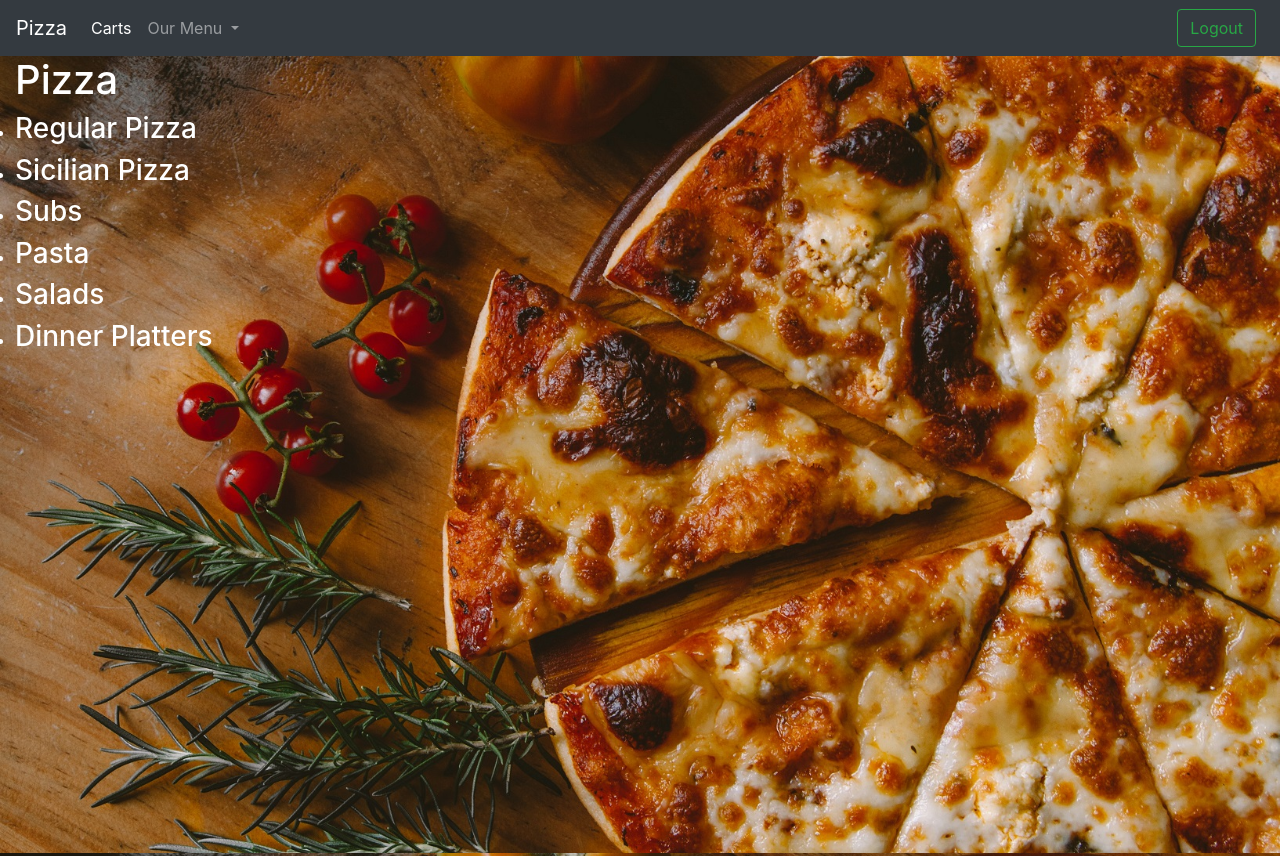
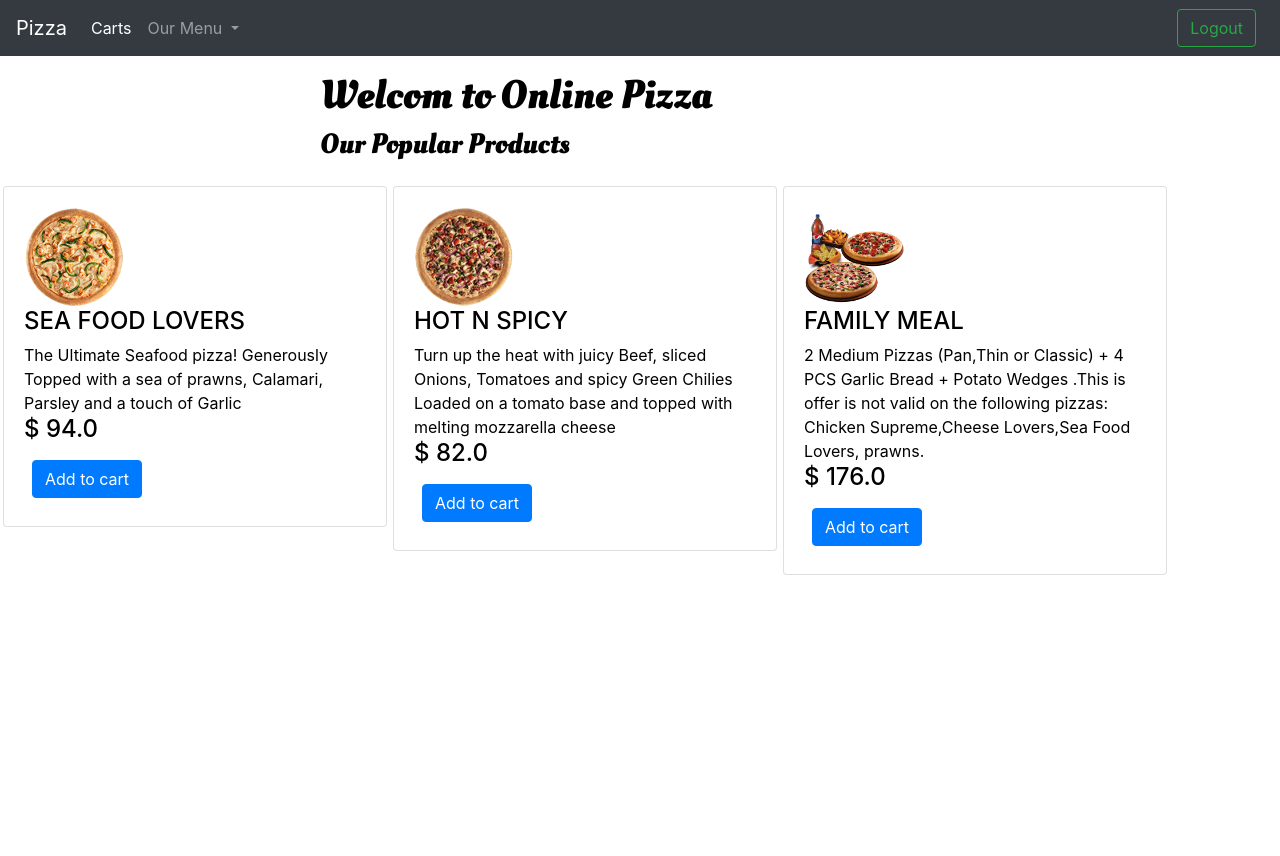
Before and after one commit to MotazBellah/pizza, a Django app: page / in a window 1280 px wide. After the commit the page ends 575 px from the top, so only its background shows below. Run offline with Django 3.2, Linux system fonts and the light colour scheme; a user stored in the database is signed in; data comes from the database, SQL or seed files in the repository; both versions use the stored data as it was after the commit; parts of the project's set-up code (start-up, migrations or seed data) failed here and were passed over; some libraries are stand-ins or nearby versions.

Commit message:
Create Product model to allow the owner to create list with some special products

```diff
--- a/restaurant/pizza/admin.py
+++ b/restaurant/pizza/admin.py
@@ -1,5 +1,5 @@
 from django.contrib import admin
-from .models import Type, Menu, Size, Topping, Order, Purchase
+from .models import Type, Menu, Size, Topping, Order, Purchase, Product
 # Register your models here.
 
 admin.site.register(Type)
@@ -8,3 +8,4 @@ admin.site.register(Size)
 admin.site.register(Topping)
 admin.site.register(Order)
 admin.site.register(Purchase)
+admin.site.register(Product)
--- a/restaurant/pizza/models.py
+++ b/restaurant/pizza/models.py
@@ -53,3 +53,13 @@ class Purchase(models.Model):
 
     def __str__(self):
         return f"{self.user}, {self.order}, {self.price}"
+
+
+class Product(models.Model):
+    titel = models.CharField(max_length=64)
+    description = models.TextField()
+    photo = models.ImageField()
+    price = models.FloatField(default=0.0)
+
+    def __str__(self):
+        return f"{self.titel}, {self.description}, {self.price}"
--- a/restaurant/pizza/static/app.css
+++ b/restaurant/pizza/static/app.css
@@ -4,13 +4,6 @@ html, body {
     height:100%;
 }
 
-body {
-  background: url(pizza3.jpg) no-repeat center center fixed;
-  background-size: cover;
-  height: 100%;
-  color: white;
-
-}
 
 * {
     margin: 0;
@@ -18,6 +11,54 @@ body {
     box-sizing: border-box;
     color: white;
 }
+
+
+#menu, #carts {
+  background: url(pizza3.jpg) no-repeat center center fixed;
+  background-size: cover;
+  height: 100%;
+  width: 100%;
+  color: white;
+  margin: 0;
+
+}
+
+
+.home {
+    margin: 0;
+    padding: 0;
+    width: 100%;
+    height: 100%;
+    background-color: white;
+    box-sizing: border-box;
+}
+
+.contain {
+  width: 50%;
+  margin: 0 auto;
+  height: 100%;
+  font-family: 'Oleo Script', cursive;
+}
+
+.home h1, h5, p, h4, span, h3 {
+    color: black;
+}
+
+.card {
+    width: 30%;
+    margin: 3px;
+    float: left;
+}
+
+.card img {
+    width: 100px;
+    height: 100px;
+}
+
+/* .home img {
+    width: 100%;
+    height: 400px;
+} */
 
 .food {
     display: none;
--- a/restaurant/pizza/templates/pizza/index2.html
+++ b/restaurant/pizza/templates/pizza/index2.html
@@ -1,14 +1,34 @@
 {% extends "pizza/layout.html" %}
+{% load static %}
 
 {% block title %}Pizza{% endblock %}
 
-{% block body %}
-    <h1>Pizza</h1>
-    <ul>
-        {% for i in category%}
-            <li><a href="{% url 'menus' i.id %}"><h3>{{ i }}</h3></a></li>
-        {% endfor %}
-    </ul>
+{% block content %}
+<div class="home">
+    <div class="contain mt-3">
+        <h1>Welcom to Online Pizza</h1>
+        <h3>Our Popular Products</h3>
+    </div>
+
+    {% for i in products %}
+
+    <div class="card mt-3">
+    <div class="card-body clearfix">
+        <img class="float-left" src="{{ i.photo.url }}" alt="">
+        <div class="card-content float-right">
+            <h4>{{ i.titel }}</h4>
+            <span>{{ i.description}}</span>
+            <h4>$ {{ i.price}}</h4>
+            <form  action="" method="post">
+                    <input class="btn btn-primary button m-2" type="submit" value="Add to cart">
+            </form>
+        </div>
+    </div>
+</div>
+{% endfor %}
+
+
+</div>
 
 
 
--- a/restaurant/pizza/templates/pizza/layout.html
+++ b/restaurant/pizza/templates/pizza/layout.html
@@ -12,12 +12,12 @@
     <link rel="stylesheet" href="https://stackpath.bootstrapcdn.com/bootstrap/4.4.1/css/bootstrap.min.css" integrity="sha384-Vkoo8x4CGsO3+Hhxv8T/Q5PaXtkKtu6ug5TOeNV6gBiFeWPGFN9MuhOf23Q9Ifjh" crossorigin="anonymous">
 
     <link href="https://fonts.googleapis.com/css2?family=Caveat:wght@700&family=Satisfy&display=swap" rel="stylesheet">
-
+<link href="https://fonts.googleapis.com/css2?family=Oleo+Script:wght@700&display=swap" rel="stylesheet">
     <title>{% block title %}{% endblock %}</title>
   </head>
   <body>
 
-          <nav class="navbar navbar-dark bg-dark navbar-expand-lg">
+          <nav class="navbar navbar-dark bg-dark navbar-expand-lg my-0">
           <button class="navbar-toggler" type="button" data-toggle="collapse" data-target="#navbarTogglerDemo03" aria-controls="navbarTogglerDemo03" aria-expanded="false" aria-label="Toggle navigation">
             <span class="navbar-toggler-icon"></span>
           </button>
@@ -39,7 +39,7 @@
                   </div>
             </li>
             </ul>
-            <form class="form-inline my-2 my-lg-0">
+            <form class="form-inline my-lg-0">
                 {% if request.user.is_authenticated%}
                     <a href="{% url 'signout' %}" class="btn btn-outline-success m-2 my-sm-0">Logout</a>
                 {% else %}
@@ -50,7 +50,11 @@
             </form>
           </div>
         </nav>
-    <div class="container-fluid w-100 h-100">
+    <div class="">
+        {% block content %}
+        {% endblock %}
+    </div>
+    <div class="container-fluid">
           {% block body %}{% endblock %}
      </div>
 
--- a/restaurant/pizza/templates/pizza/menu.html
+++ b/restaurant/pizza/templates/pizza/menu.html
@@ -2,8 +2,8 @@
 
 {% block title %}Pizza{% endblock %}
 
-{% block body %}
-    <div id="menu" class="mt-3">
+{% block content %}
+    <div id="menu">
         <div class="row align-items-center h-100 clearfix">
             <div class="left-side">
                 <ul class="list-group">
--- a/restaurant/pizza/templates/pizza/payment.html
+++ b/restaurant/pizza/templates/pizza/payment.html
@@ -152,7 +152,7 @@ table a {
 </style>
 </head>
 
-<body>
+<body id="carts">
 
   <div class="wrapper" id="collapseStripe">
   <script src="https://js.stripe.com/v3/"></script>
--- a/restaurant/pizza/views.py
+++ b/restaurant/pizza/views.py
@@ -4,7 +4,7 @@ from django.contrib.auth import login, logout, authenticate
 from django.contrib.auth.models import User
 from django.urls import reverse
 from django.shortcuts import render
-from .models import Type, Size, Topping, Order, Menu, Purchase
+from .models import Type, Size, Topping, Order, Menu, Purchase, Product
 from django.views.decorators.csrf import csrf_protect
 from django.core.mail import send_mail
 import stripe
@@ -15,10 +15,7 @@ stripe.api_key = settings.STRIPE_SECRET_KEY
 def index(request):
     if not request.user.is_authenticated:
         return render(request, "pizza/login.html", {"message":None})
-    # context = {
-    #     'items': [str(i).split(', ') for i in Size.objects.all()]
-    # }
-    # items = [str(i).split(', ') for i in Size.objects.all()]
+
     items = [(str(i) + ", " + str(i.id)).split(', ')for i in Size.objects.all()]
     menu = {}
     for i in items:
@@ -27,7 +24,10 @@ def index(request):
         else:
             menu[i[0]] = [i[1:]]
     # x = [(str(i) + ", " + str(i.id)).split(', ')for i in Size.objects.all()]
-
+    products = Product.objects.all()
+    print(products)
+    for i in products:
+        print(i.photo)
     category = Type.objects.all()
     #
     # context = {
@@ -36,7 +36,8 @@ def index(request):
     #     'user': request.user.is_authenticated,
     # }
     context = {
-        'category': category
+        'category': category,
+        'products': products
     }
     # return render(request, "pizza/index.html", context)
     return render(request, "pizza/index2.html", context)
--- a/restaurant/restaurant/settings.py
+++ b/restaurant/restaurant/settings.py
@@ -138,6 +138,10 @@ STATICFILES_DIRS = (
     os.path.join(BASE_DIR, "static"),
 )
 
+MEDIA_URL = '/media/'
+MEDIA_ROOT = os.path.join(BASE_DIR, 'media')
+
+
 AUTHENTICATION_BACKENDS = (
     'django.contrib.auth.backends.ModelBackend',
     'allauth.account.auth_backends.AuthenticationBackend',
--- a/restaurant/restaurant/urls.py
+++ b/restaurant/restaurant/urls.py
@@ -14,6 +14,9 @@ Including another URLconf
     2. Add a URL to urlpatterns:  path('blog/', include('blog.urls'))
 """
 from django.contrib import admin
+from django.conf import settings
+from django.conf.urls.static import static
+# from django.contrib.staticfiles.urls import staticfiles_urlpatterns
 from django.urls import path, include
 
 urlpatterns = [
@@ -21,3 +24,5 @@ urlpatterns = [
     path('accounts/', include('allauth.urls')),
     path("", include('pizza.urls')),
 ]
+
+urlpatterns += static(settings.MEDIA_URL, document_root=settings.MEDIA_ROOT)
```
Also changed, not shown: restaurant/db.sqlite3, restaurant/media/family.png (added), restaurant/media/hot.png (added), restaurant/media/seafood.png (added), restaurant/pizza/migrations/0006_auto_20200423_1635.py (added), restaurant/pizza/migrations/0007_auto_20200423_1739.py (added), restaurant/pizza/static/logo.jpg (added), restaurant/pizza/static/pizza10.jpg (added), restaurant/pizza/static/pizza11.jpg (added), restaurant/pizza/static/pizza12.jpg (added).
